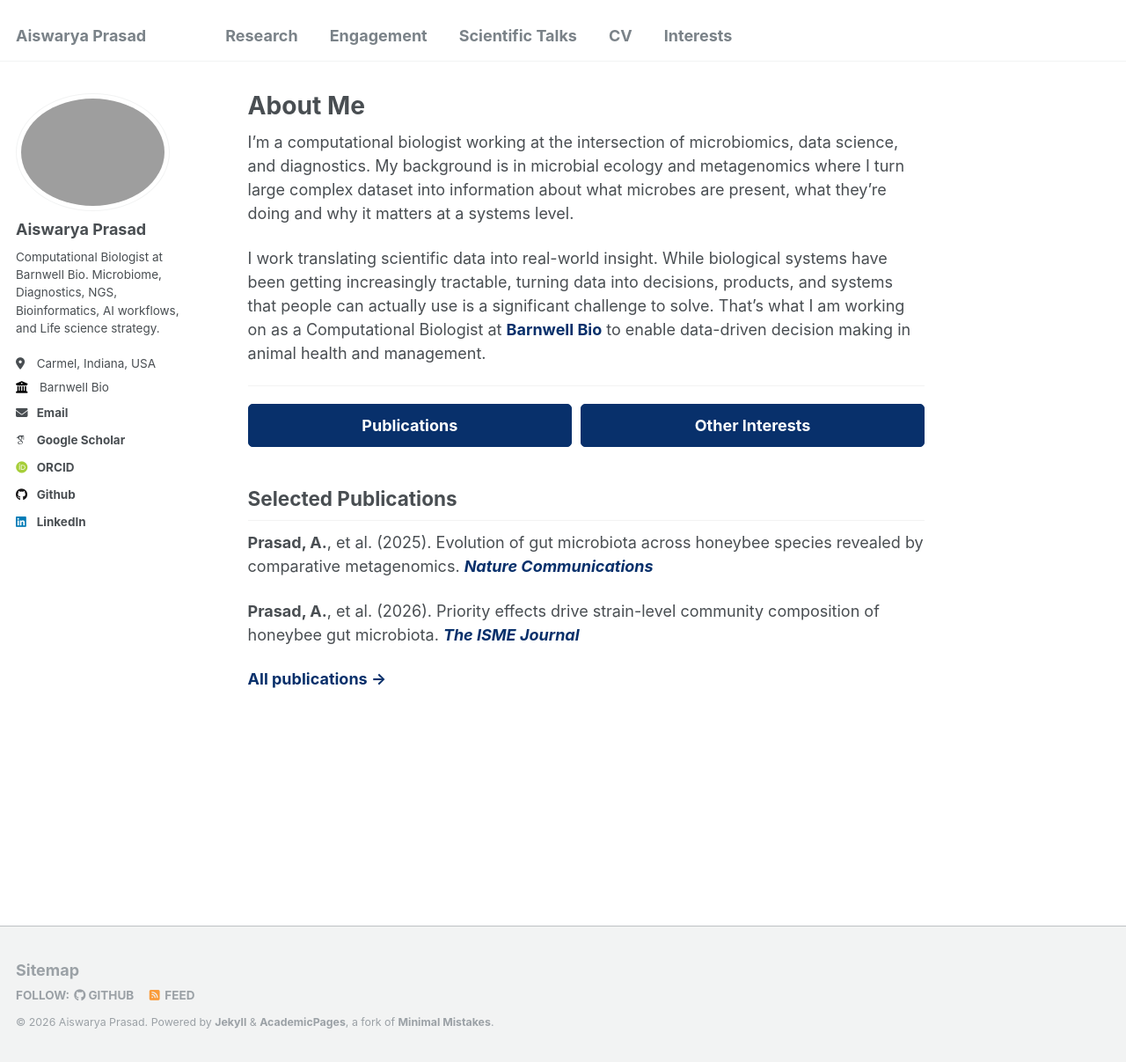
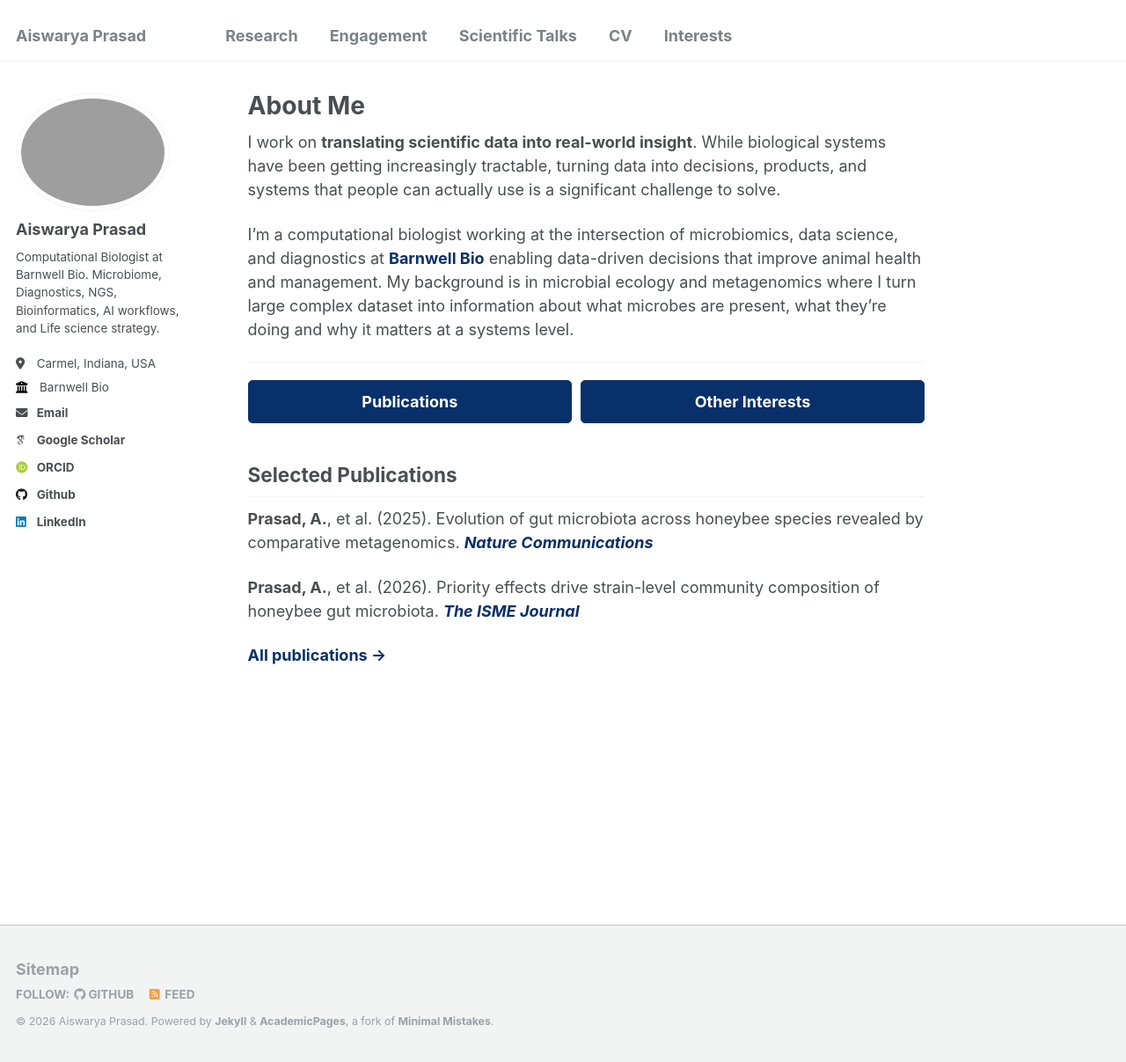
Before and after one commit to Aiswarya-prasad/aiswarya-prasad.github.io, a Jekyll site: the page built from _pages/about.md, in a window 1280 px wide and 1207 px high. Shown: the whole window at 88% size. Built offline with Jekyll 4.4.1, drawn with Linux system fonts in a browser that asks for light colours; some web fonts are replaced.

Commit message:
updated about page

```diff
--- a/_pages/about.md
+++ b/_pages/about.md
@@ -8,9 +8,9 @@ redirect_from:
 fmContentType: default
 ---
 
-I'm a computational biologist working at the intersection of microbiomics, data science, and diagnostics. My background is in microbial ecology and metagenomics where I turn large complex dataset into information about what microbes are present, what they're doing and why it matters at a systems level.
+I work on **translating scientific data into real-world insight**. While biological systems have been getting increasingly tractable, turning data into decisions, products, and systems that people can actually use is a significant challenge to solve.
 
-I work translating scientific data into real-world insight. While biological systems have been getting increasingly tractable, turning data into decisions, products, and systems that people can actually use is a significant challenge to solve. That's what I am working on as a Computational Biologist at [Barnwell Bio](https://www.barnwellbio.com) to enable data-driven decision making in animal health and management.
+I'm a computational biologist working at the intersection of microbiomics, data science, and diagnostics at [Barnwell Bio](https://www.barnwellbio.com) enabling data-driven decisions that improve animal health and management. My background is in microbial ecology and metagenomics where I turn large complex dataset into information about what microbes are present, what they're doing and why it matters at a systems level.
 
 ---
 
```
